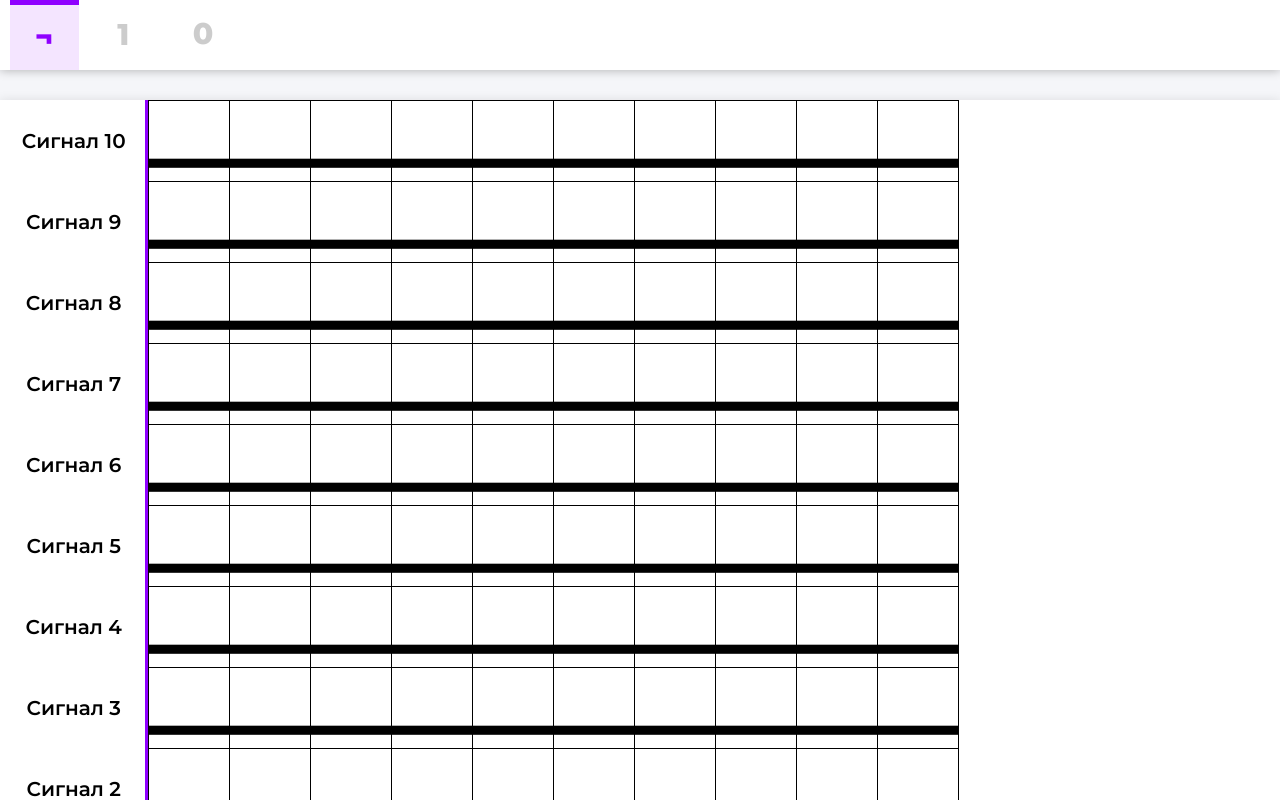
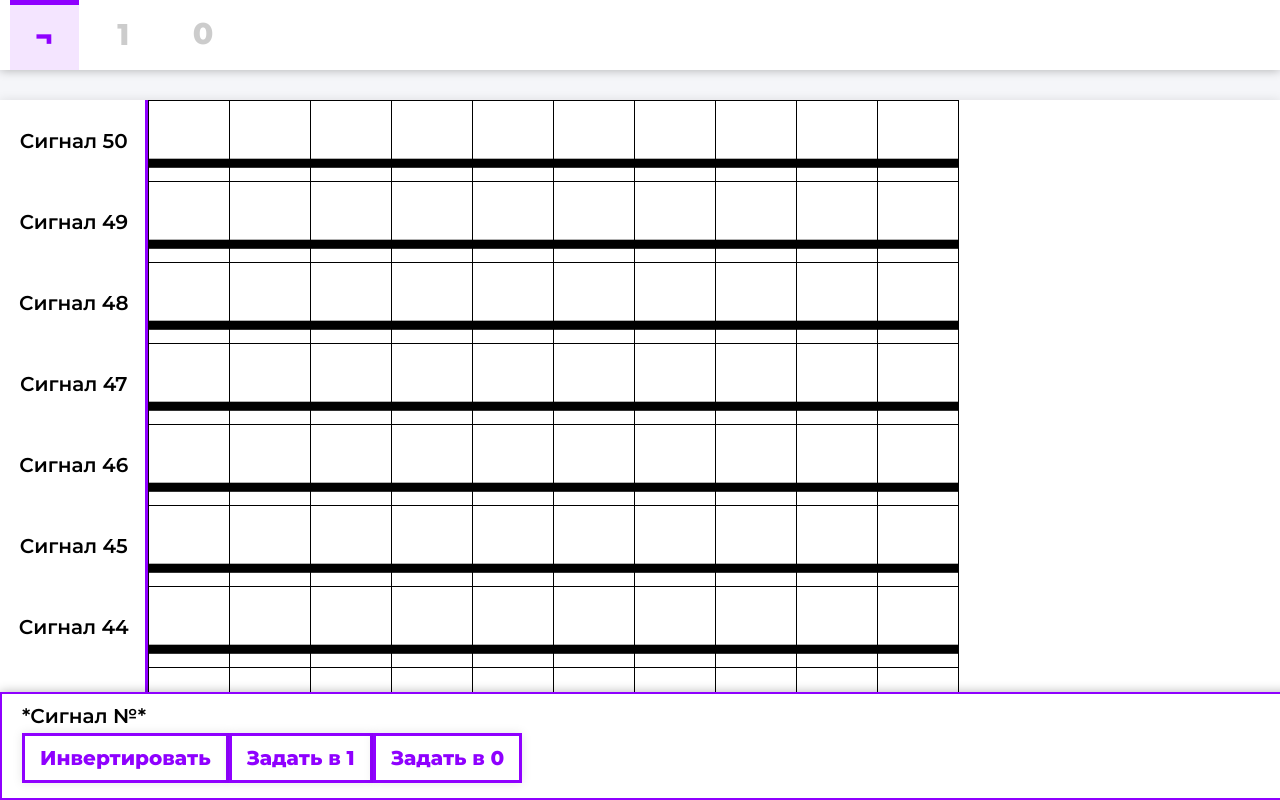
Before and after one commit to vaspean/gui, a Vue app: page / in a window 1280 px wide. Shown: the top 800 px of the page. Built offline with nearby package versions, Linux system fonts and the light colour scheme.

Commit message:
24.08 16:04

```diff
--- a/public/css/style.css
+++ b/public/css/style.css
@@ -69,7 +69,6 @@ body {
     background-color: var(--color-background-main);
     font-size: 20px;
     font-weight: 600;
-    /* color: rgb(68,68,68); */
 }
 
 a {
@@ -191,7 +190,6 @@ ul {
 }
 
 .table__container {
-    /* overflow-x: overlay; */
     overflow-x: scroll;
     margin: 0;
     border-left: 3px var(--color-main) solid;
@@ -225,7 +223,6 @@ td {
 .signalTime {
     height: 30px;
     background-color: var(--color-main-light);
-    /* background-color: rgb(211, 211, 211); */
 }
 
 .signalValue {
@@ -236,7 +233,6 @@ td {
 }
 
 .isOne {
-    /* background-image: url(../img/ftline-normal-end.svg); */
     background-image: url(../img/svg-editor-image.svg);
     background-repeat: no-repeat;
     background-size: 120%;
@@ -244,7 +240,6 @@ td {
 }
 
 .isZero {
-    /* background-image: url(../img/ftline-normal-end.svg); */
     background-image: url(../img/svg-editor-image.svg);
     background-repeat: no-repeat;
     background-size: 120%;
@@ -253,7 +248,7 @@ td {
 
 /* кнопка */
 
-.button15 {
+.button15_send {
     position: relative;
     left: 50%;
     transform: translate(-50%, 0);
@@ -270,12 +265,59 @@ td {
     border: 3px var(--color-main) solid;
     color: var(--color-main);
     transition: transform ease-in-out 0.02s;
-    /* border: 3px var(--color-main) solid; */
 }
 .button15:hover {
     opacity: 0.8;
 }
 
-.button15:active {
+.button15_send:active {
     transform:  translate(-50%,2px);
 }
+/* TOOLBAR */
+.toolbar {
+    /* display: none; */
+    border: 2px var(--color-main) solid;
+    position: fixed;
+    bottom: 0;
+    width: 100%;
+    padding: 10px 20px;
+    background: var(--color-white);
+    box-shadow: 0 0 10px rgba(0,0,0,0.3);
+    z-index: 99;
+}
+
+.toolbar ul {
+    display: flex;
+}
+
+.toolbar p {
+    text-align: center;
+}
+
+.toolbar .button15 {
+    box-shadow: 0 0 10px rgba(0,0,0,0.1);
+    margin: 5px 0;
+}
+
+.toolbar .button15:active {
+    /* transform:  translate(-30%,2px); */
+}
+
+.generator {
+    display: flex;
+    flex-wrap: wrap;
+    justify-content: space-between;
+}
+
+.generator p {
+    /* width: 100%; */
+}
+
+.generator input {
+    width: 40px;
+}
+
+.generator .button15 {
+    margin-top: 20px;
+    width: 50%;
+}
--- a/public/server/input.json
+++ b/public/server/input.json
@@ -1 +1 @@
-{"numOfStr": 10,"numOfTime": 10}
+{"numOfStr": 50,"numOfTime": 10}
--- a/src/App.vue
+++ b/src/App.vue
@@ -22,18 +22,30 @@
         <label class="radio__label radio__label_toZero" for="radio_toZero">
         <span>0</span></label>
       </li>
-
     </ul>
 
-   <!-- <div>
-      <p>Режимы для всего сигнала:</p>
-      <input type="radio" id="radio_allToOne" name="mode" value="3" v-model="mode" checked>
+   <div class="toolbar">
+      <span>*Сигнал №*</span>
+      <ul>
+        <li><a href="#" class="button15">Инвертировать</a></li>
+        <li><a href="#" class="button15">Задать в 1</a></li>
+        <li><a href="#" class="button15">Задать в 0</a></li>
+       <!--  <li class="generator">
+          <p>Генератор</p>
+          <label>Кол-во единиц</label>
+          <input type="number">
+          <label>Кол-во нулей</label>
+          <input type="number">
+          <a href="#" class="button15">Задать</a>
+        </li>-->
+      </ul>
+     <!-- <input type="radio" id="radio_allToOne" name="mode" value="3" v-model="mode" checked>
       <label for="radio_inverse">Весь сигнал в единицу</label>
       <input type="radio" id="radio_allToZero" name="mode" value="4" v-model="mode">
       <label for="radio_toOne">Весь сигнал в ноль</label>
       <input type="radio" id="radio_allInvert" name="mode" value="5" v-model="mode">
-      <label for="radio_toOne">Инвертировать сигнал</label>
-    </div>-->
+      <label for="radio_toOne">Инвертировать сигнал</label>-->
+    </div>
 
     <div>
 
@@ -68,7 +80,7 @@
         </table>
       </div>
     </div>
-    <a href="#" class="button15" @click.prevent="editDone">Отправить</a>
+    <a href="#" class="button15 button15_send" @click.prevent="editDone">Отправить</a>
   </div>
 </template>
 
```
